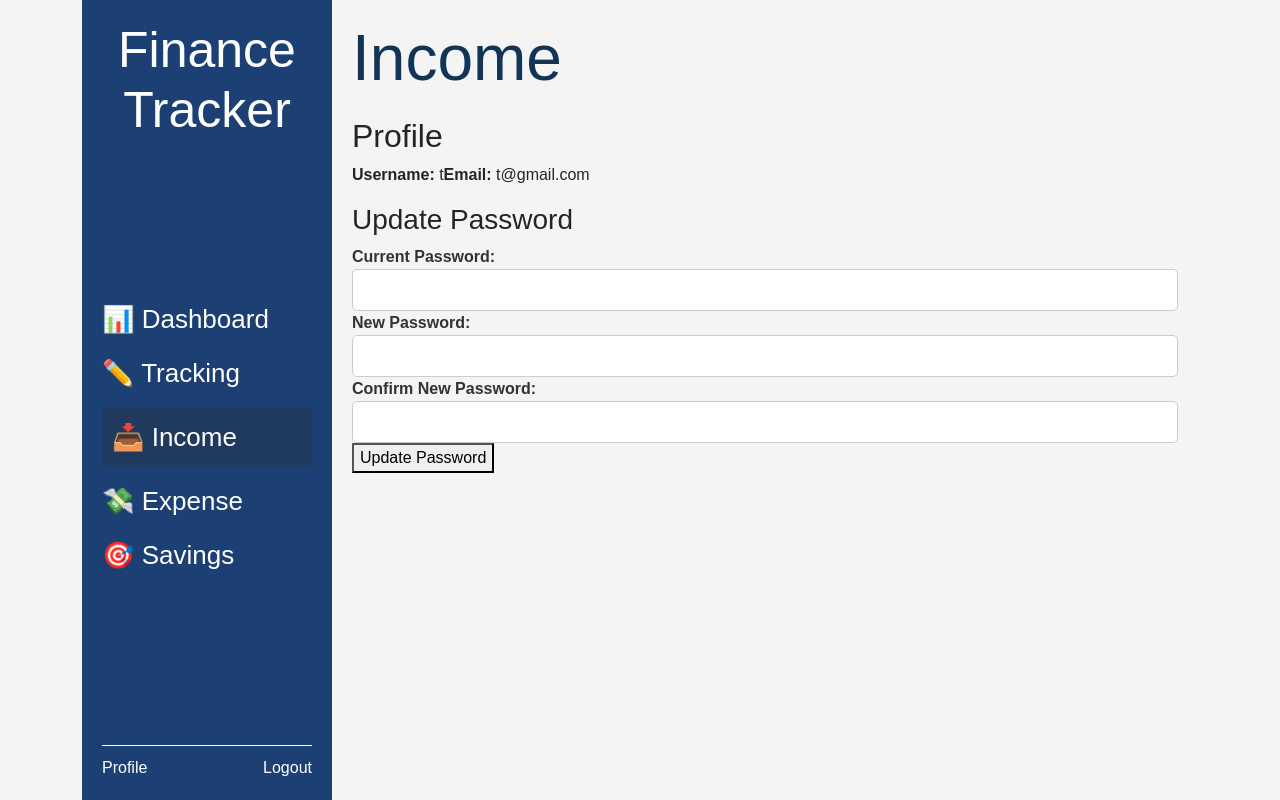
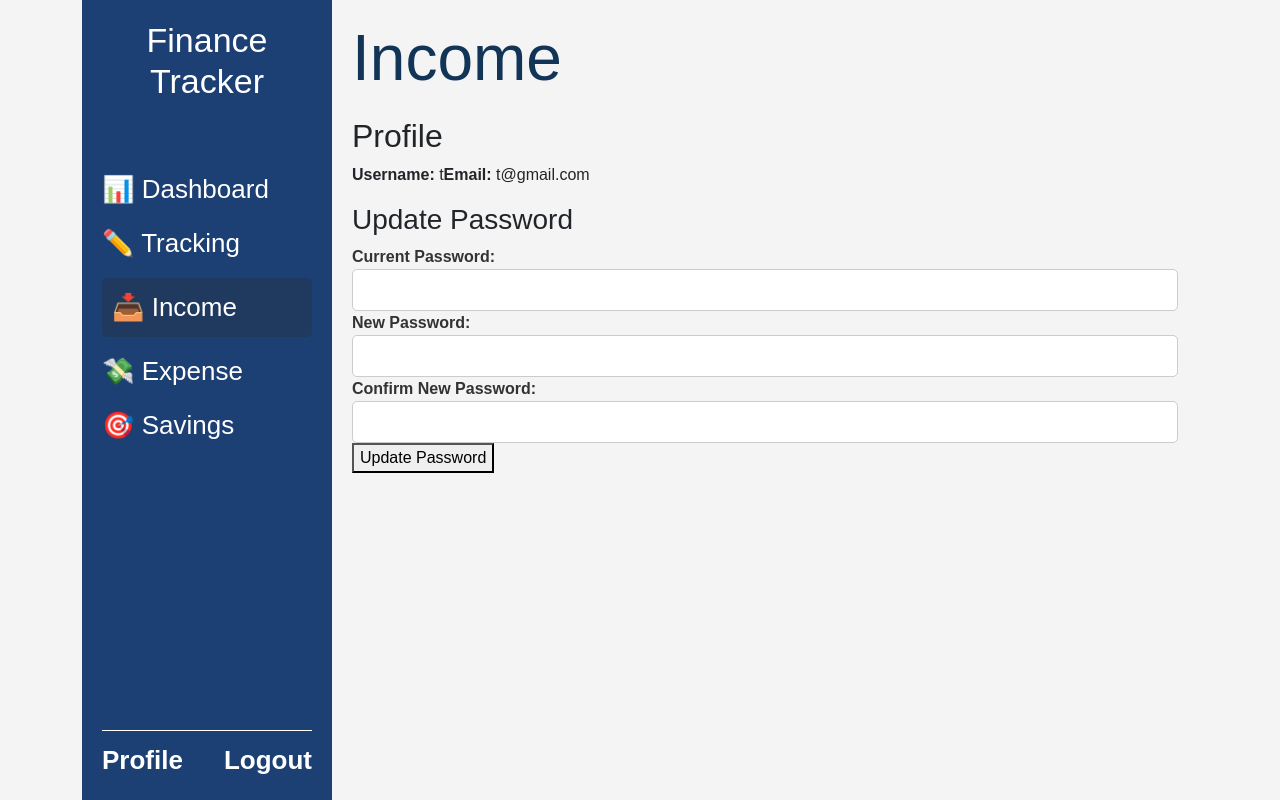
Before and after one commit to donenilo/WebProgFinals, a PHP site: page /profile.php in a window 1280 px wide. Run offline with PHP 8.4, Linux system fonts and the light colour scheme; a user stored in the database is signed in; data comes from the database, SQL or seed files in the repository.

Commit message:
updated navbar

```diff
--- a/css/styles.css
+++ b/css/styles.css
@@ -180,11 +180,11 @@ body {
   justify-content: space-between;
 }
 
-  .sidebar h2 {
-    font-size: 50px;
-    font-weight: lighter;
-    margin-bottom: 5px;
-    text-align: center;
+.sidebar h2 {
+  font-size: 34px;
+  font-weight: 0;
+  margin-bottom: -200px;
+  text-align: center;
 }
 
 .sidebar ul {
@@ -225,6 +225,20 @@ body {
 .sidebar-footer a {
   color: #ffffff;
   text-decoration: none;
+  font-weight: bold;
+  font-size: 26px;
+}
+.img_creditcard {
+width: 40px;
+margin-right: 15px;
+}
+
+.img_dollarsigns {
+margin-right: 17px;
+}
+
+.img_savings {
+margin-right: 5px;
 }
 
 
```
